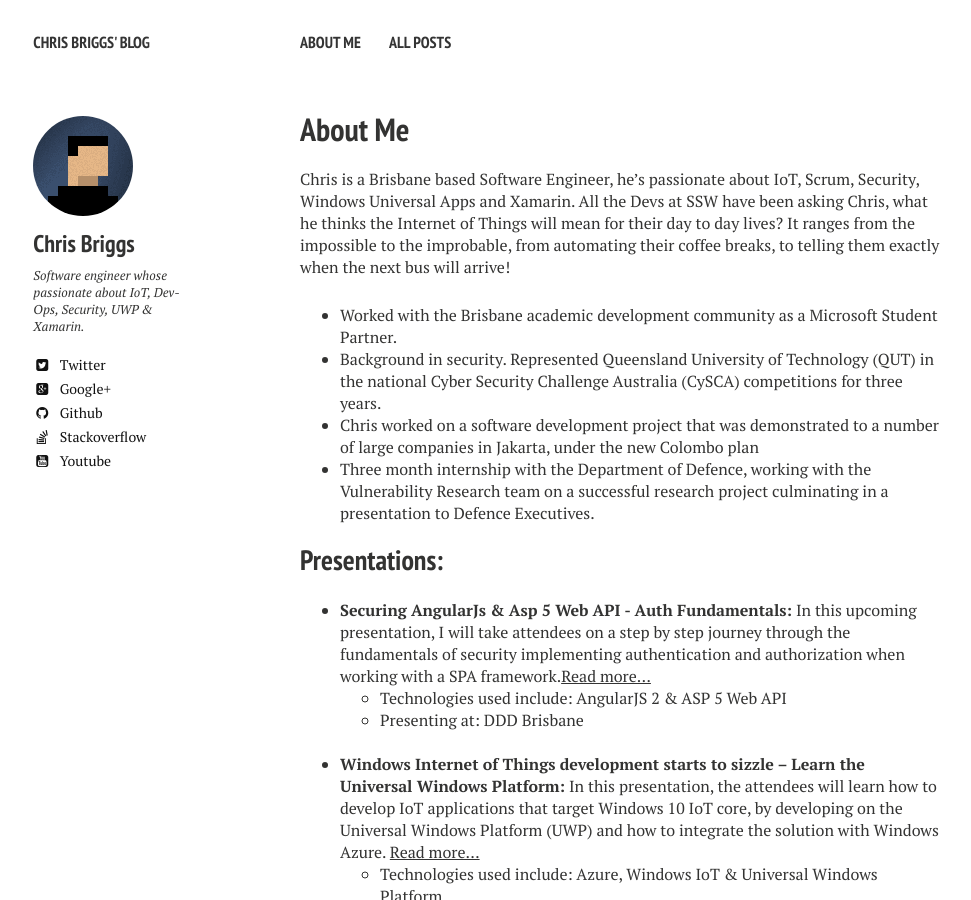
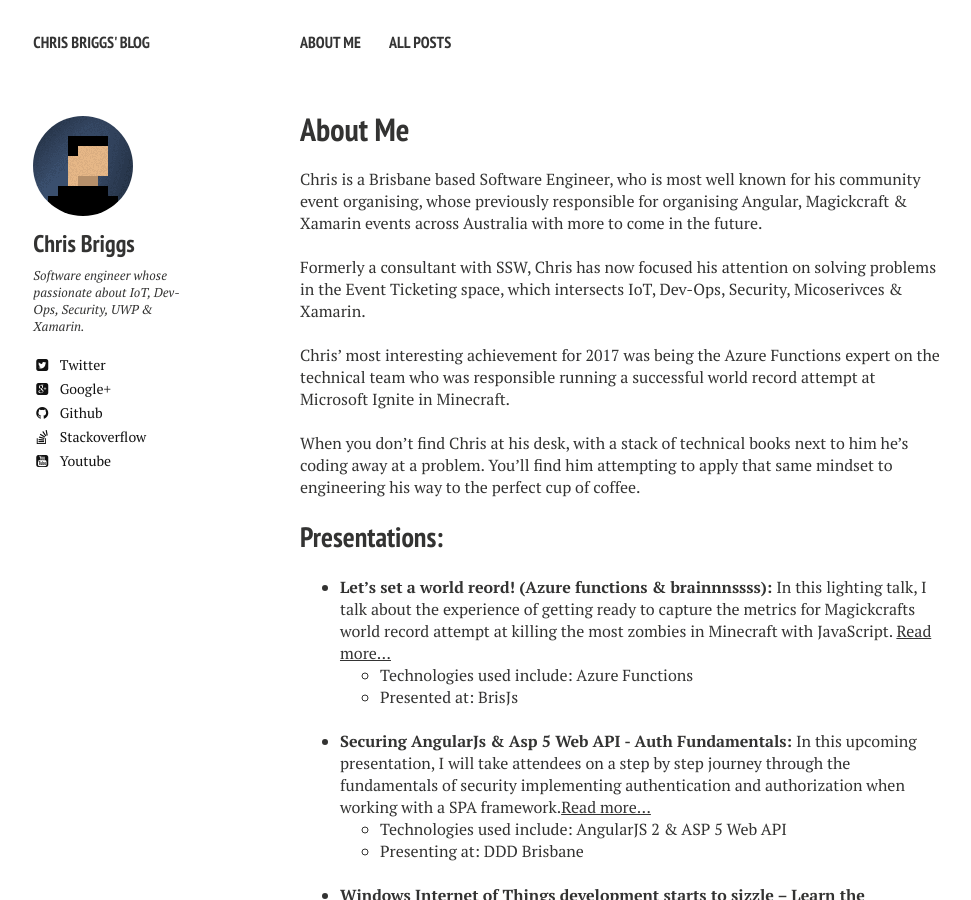
Before and after one commit to Briggsc28/briggsc28.github.io, a Jekyll site: the page built from about/index.md, in a window 1280 px wide and 900 px high. Shown: the whole window, without its empty margins (20-991 px from the left). Built offline with Jekyll 4.4.1, drawn with Linux system fonts in a browser that asks for light colours; nearby versions of some CDN libraries.

Commit message:
Updated about us

```diff
--- a/about/index.md
+++ b/about/index.md
@@ -10,14 +10,13 @@
   creditlink: http://wegraphics.net/downloads/free-ultimate-blurred-background-pack/
 ---
 
-Chris is a Brisbane based Software Engineer, he's passionate about IoT, Scrum, Security, Windows Universal Apps and Xamarin. All the Devs at SSW have been asking Chris, what he thinks the Internet of Things will mean for their day to day lives? It ranges from the impossible to the improbable, from automating their coffee breaks, to telling them exactly when the next bus will arrive!
-
-* Worked with the Brisbane academic development community as a Microsoft Student Partner.
-* Background in security. Represented Queensland University of Technology (QUT) in the national Cyber Security Challenge Australia (CySCA) competitions for three years.
-* Chris worked on a software development project that was demonstrated to a number of large companies in Jakarta, under the new Colombo plan
-* Three month internship with the Department of Defence, working with the Vulnerability Research team on a successful research project culminating in a presentation to Defence Executives.
+Chris is a Brisbane based Software Engineer, who is most well known for his community event organising, whose previously responsible for organising Angular, Magickcraft & Xamarin events across Australia with more to come in the future.<BR><BR>Formerly a consultant with SSW, Chris has now focused his attention on solving problems in the Event Ticketing space, which intersects IoT, Dev-Ops, Security, Micoserivces & Xamarin.<BR><BR>Chris’ most interesting achievement for 2017 was being the Azure Functions expert on the technical team who was responsible running a successful world record attempt at Microsoft Ignite in Minecraft.<BR><BR>When you don't find Chris at his desk, with a stack of technical books next to him he's coding away at a problem. You'll find him attempting to apply that same mindset to engineering his way to the perfect cup of coffee.
 
 ## Presentations:
+
+* **Let's set a world reord! (Azure functions & brainnnssss):** In this lighting talk, I talk about the experience of getting ready to capture the metrics for Magickcrafts world record attempt at killing the most zombies in Minecraft with JavaScript. [Read more...](https://www.youtube.com/watch?v=wRhP4ReKbGo)
+  * Technologies used include:  Azure Functions
+  * Presented at: BrisJs <BR><BR>
 
 * **Securing AngularJs & Asp 5 Web API - Auth Fundamentals:** In this upcoming presentation, I will take attendees on a step by step journey through the fundamentals of security implementing authentication and authorization when working with a SPA framework.[Read more...](http://blog.chrisbriggsy.com/Securing-AngularJs-Asp-5-Web-API-Auth-Fundamentals/)
   * Technologies used include:  AngularJS 2 & ASP 5 Web API
```
Also changed, not shown: presentations/index.md (+1 -1 lines).
